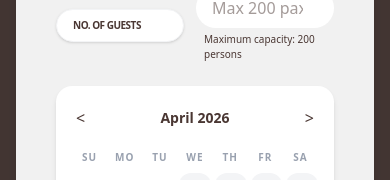
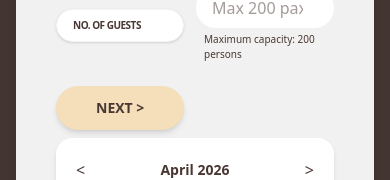
Before and after one commit to ram-004-0/Calidro, a React app in the folder frontend/: page /booking in a window 390 px wide. Shown: the part 638-818 px from the top of the page. Built offline with nearby package versions, Linux system fonts and the light colour scheme; no server answers; the HTML template or start-up script is replaced by a standard one.

Commit message:
next button sa booking page

```diff
--- a/frontend/src/Booking Process/BookingPage.jsx
+++ b/frontend/src/Booking Process/BookingPage.jsx
@@ -36,8 +36,7 @@ export default function BookingPage({ onNext }) {
   const [isMobileView, setIsMobileView] = useState(window.innerWidth < 768);
 
   useEffect(() => {
-    console.log("useEffect triggered - attempting to fetch bookings"); // Debug check
-
+    //view from mobile
     const handleResize = () => setIsMobileView(window.innerWidth < 768);
     window.addEventListener("resize", handleResize);
 
@@ -391,7 +390,7 @@ export default function BookingPage({ onNext }) {
           </div>
         </FormRow>
 
-        <div className="pt-2 hidden md:block">
+        <div className="pt-2 block">
           <button
             onClick={handleNextClick}
             className="bg-[#f4dfba] hover:bg-white transition px-10 py-3 rounded-full font-bold uppercase text-sm shadow-md"
```
